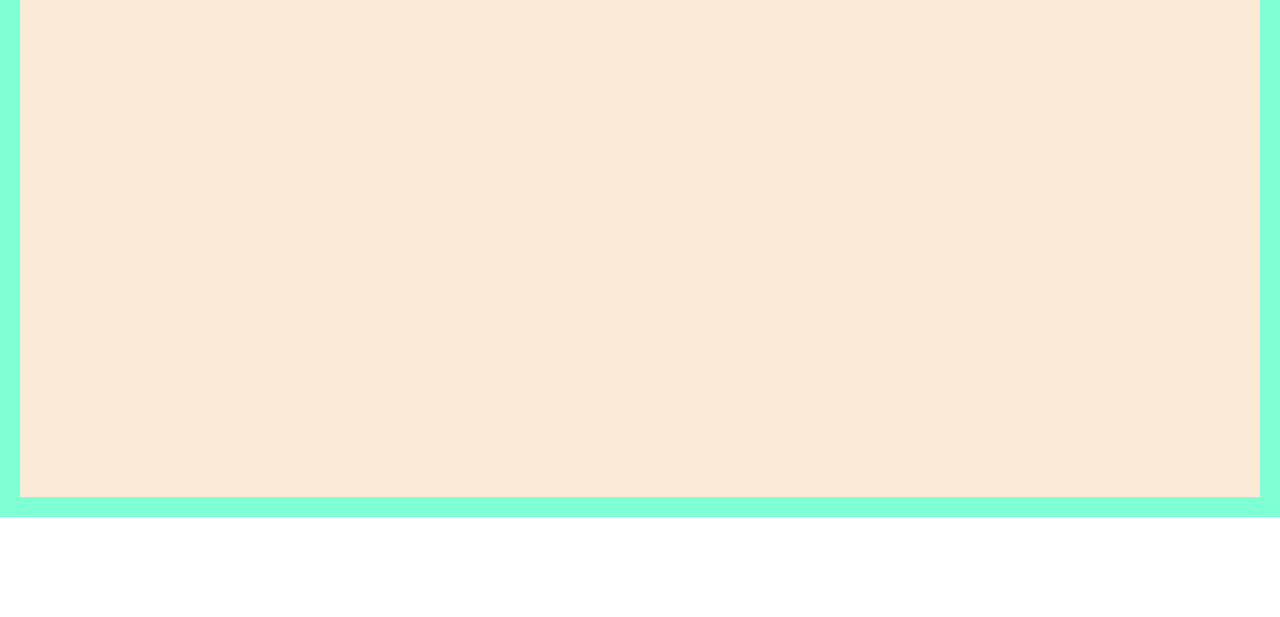
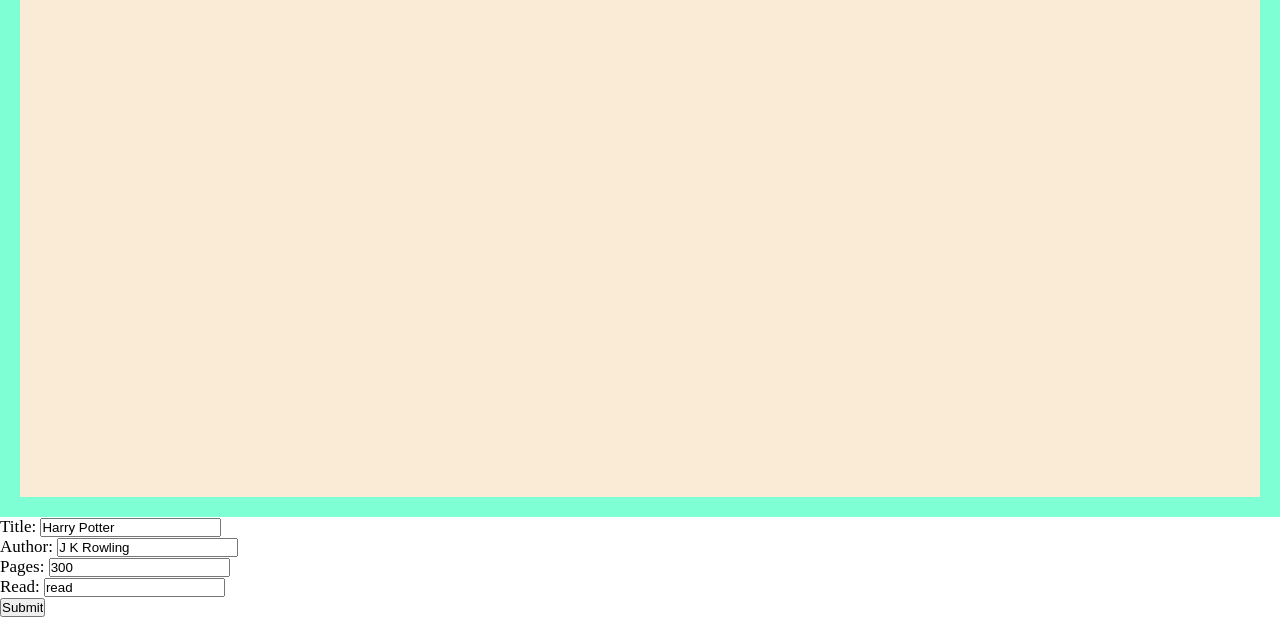
Before and after one commit to nabelk/library, a plain HTML site: page index.html in a window 1280 px wide. Shown: the part 283-900 px from the top of the page. Before the commit the page ends 800 px from the top, so only its background shows below. Drawn offline with Linux system fonts and the light colour scheme.

Commit message:
Create add book ui elements

```diff
--- a/index.html
+++ b/index.html
@@ -11,9 +11,36 @@
   <body>
     <header>
       <h2>Library</h2>
+      <div id="add-Book"><button class="add-book">Add Book</button></div>
     </header>
 
     <main id="book-cards"></main>
+
+    <div id="opacity"></div>
+
+    <div id="form-div">
+      <form>
+        <div>
+          <label for="title">Title: </label>
+          <input id="title" name="title" type="text" value="Harry Potter">
+        </div>
+        <div>
+          <label for="author">Author: </label>
+          <input id="author" name="author" type="text" value="J K Rowling">
+        </div>
+        <div>
+          <label for="pages">Pages: </label>
+          <input id="pages" name="pages" type="text" value="300">
+        </div>
+        <div>
+          <label for="read">Read: </label>
+          <input id="read" name="read" type="text" value="read">
+        </div>
+        <div>
+          <input id="submit" type="submit">
+        </div>
+      </form>
+    </div>
 
   </body>
 
```
